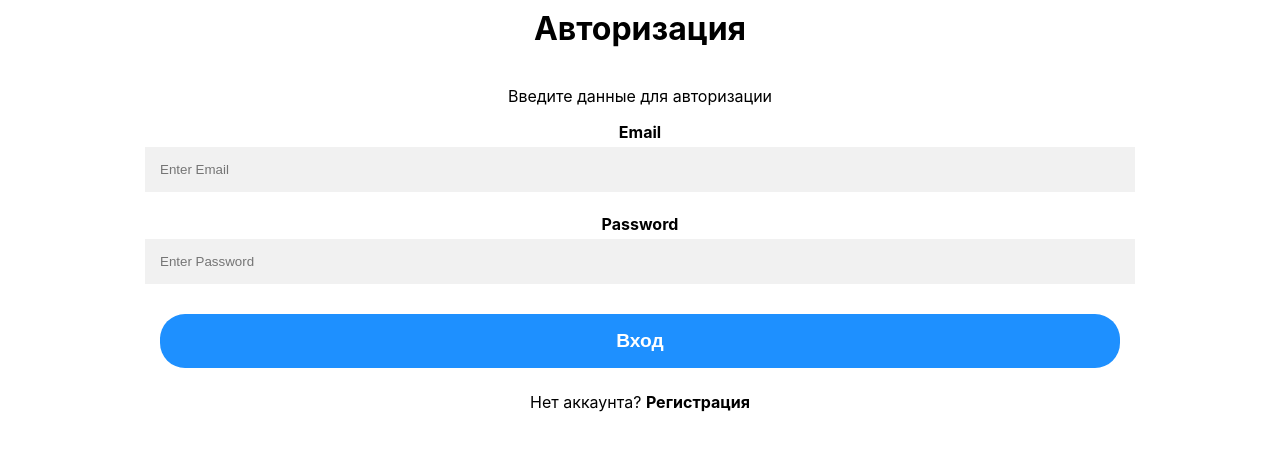
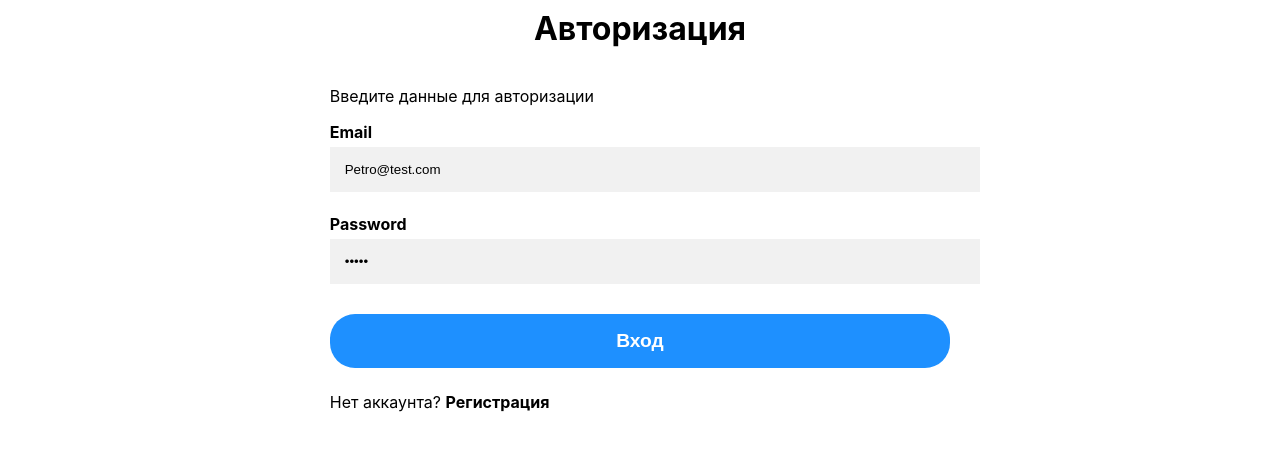
Before and after one commit to jang1988/My-React-Project, a React (Create React App) app in the folder client/: page /login in a window 1280 px wide. Shown: the part 172-622 px from the top of the page. Built offline with nearby package versions, Linux system fonts and the light colour scheme.

Commit message:
createLinkLH:4444login

```diff
--- a/client/package.json
+++ b/client/package.json
@@ -14,6 +14,7 @@
     "react": "^18.2.0",
     "react-content-loader": "^6.2.1",
     "react-dom": "^18.2.0",
+    "react-hook-form": "^7.43.9",
     "react-paginate": "^8.1.4",
     "react-redux": "^8.0.5",
     "react-router-dom": "^6.8.1",
--- a/client/src/pages/Login/Login.module.css
+++ b/client/src/pages/Login/Login.module.css
@@ -19,7 +19,7 @@ a {
 }
 
 /* Full-width input fields */
-input[type='text'],
+input[type='email'],
 input[type='password'] {
     width: 100%;
     padding: 15px;
@@ -29,7 +29,7 @@ input[type='password'] {
     background: #f1f1f1;
 }
 
-input[type='text']:focus,
+input[type='email']:focus,
 input[type='password']:focus {
     background-color: #ddd;
     outline: none;
--- a/client/src/pages/Login/index.jsx
+++ b/client/src/pages/Login/index.jsx
@@ -1,12 +1,36 @@
 import React from 'react';
 import { Link } from 'react-router-dom';
 import style from './Login.module.css';
+import { useForm } from 'react-hook-form';
+import { useDispatch } from 'react-redux';
+import { fetchLoginThunk } from '../../redux/slices/authSlice';
 
 const Login = () => {
+
+    const dispatch = useDispatch()
+
+    const {
+        register,
+        handleSubmit,
+        setError,
+        formState: { errors, isValid },
+    } = useForm({
+        defaultValues: {
+            email: 'Petro@test.com',
+            password: '12345',
+        },
+        mode: 'onChange',
+    });
+
+    const onSubmit = (value) => {
+        console.log('value: ', value)
+        dispatch(fetchLoginThunk(value))
+    };
+
     return (
-        <form>
-            <div className={style.container}>
-                <h1 className={style.title}>Авторизация</h1>
+        <div className={style.container}>
+            <h1 className={style.title}>Авторизация</h1>
+            <form onSubmit={handleSubmit(onSubmit)}>
                 <div>
                     <p>Введите данные для авторизации</p>
                 </div>
@@ -16,12 +40,13 @@ const Login = () => {
                 </label>
 
                 <input
-                    type="text"
+                    type="email"
                     placeholder="Enter Email"
                     name="email"
                     id="email"
                     autoComplete="on"
                     required
+                    {...register('email', {required: 'email'})}
                 />
 
                 <label htmlFor="psw">
@@ -34,6 +59,7 @@ const Login = () => {
                     id="psw"
                     autoComplete="on"
                     required
+                    {...register('password', {required: 'password'})}
                 />
 
                 <button type="submit" className={style.registerbtn}>
@@ -42,8 +68,8 @@ const Login = () => {
                 <p>
                     Нет аккаунта? <Link to="/register">Регистрация</Link>
                 </p>
-            </div>
-        </form>
+            </form>
+        </div>
     );
 };
 
--- /dev/null
+++ b/client/src/redux/slices/authSlice.js
@@ -0,0 +1,34 @@
+import { createAsyncThunk, createSlice } from '@reduxjs/toolkit';
+import axios from 'axios';
+
+export const fetchLoginThunk = createAsyncThunk('login/fetchLoginThunk', async (params) => {
+    const { data } = await axios.post('http://localhost:4444/login', params);
+    return data;
+});
+
+const initialState = {
+    data: null,
+    status: 'loading',
+};
+
+const loginSlice = createSlice({
+    name: 'login',
+    initialState,
+    reducers: {},
+    extraReducers: {
+        [fetchLoginThunk.pending]: (state) => {
+            state.status = 'loading';
+        },
+
+        [fetchLoginThunk.fulfilled]: (state, action) => {
+            state.data = action.payload;
+            state.status = 'success';
+        },
+
+        [fetchLoginThunk.rejected]: (state) => {
+            state.status = 'error';
+        },
+    },
+});
+
+export const loginReducer = loginSlice.reducer;
--- a/client/src/redux/store.js
+++ b/client/src/redux/store.js
@@ -2,12 +2,14 @@ import { configureStore } from '@reduxjs/toolkit';
 import { postsReducer } from './slices/posts';
 import { teamsReducer } from './slices/teamsSlice';
 import { playersReducer } from './slices/playersSlice';
+import { loginReducer } from './slices/authSlice';
 
 const store = configureStore({
     reducer: {
         posts: postsReducer,
         teamsNBA: teamsReducer,
         playersNBA: playersReducer,
+        login: loginReducer,
     },
 });
 
```
Also changed, not shown: 1 other file (tests, documents, lock files or other folders).
